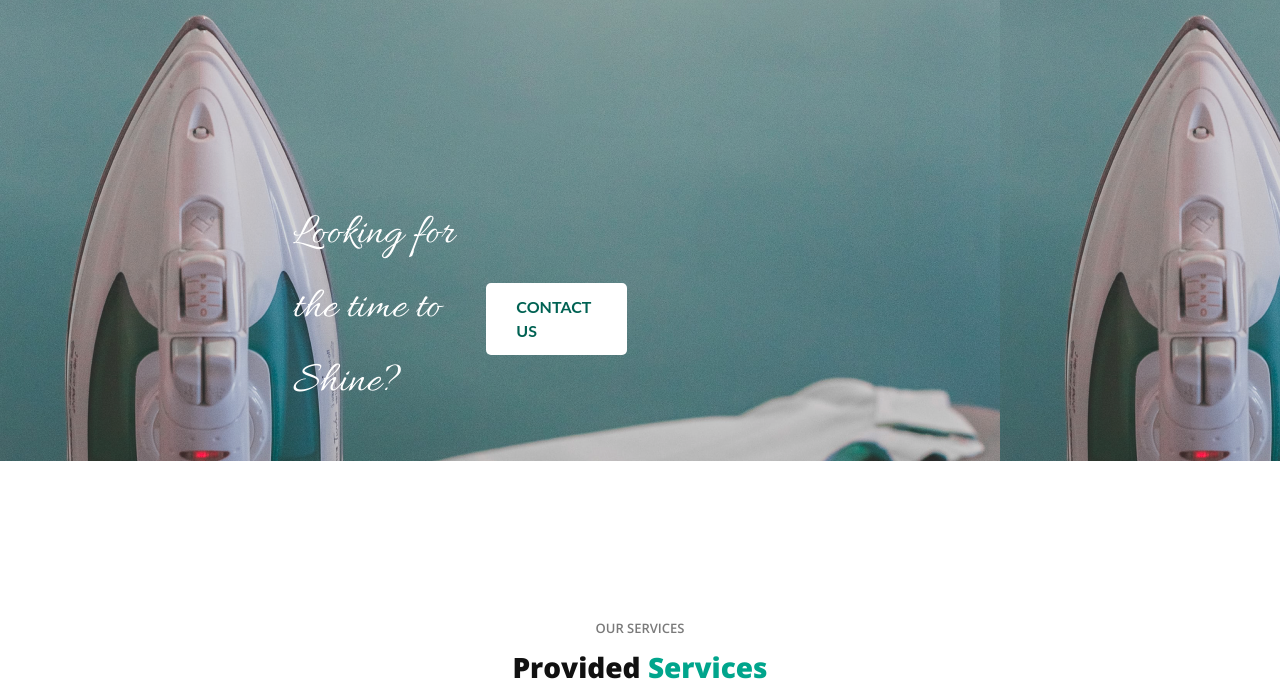
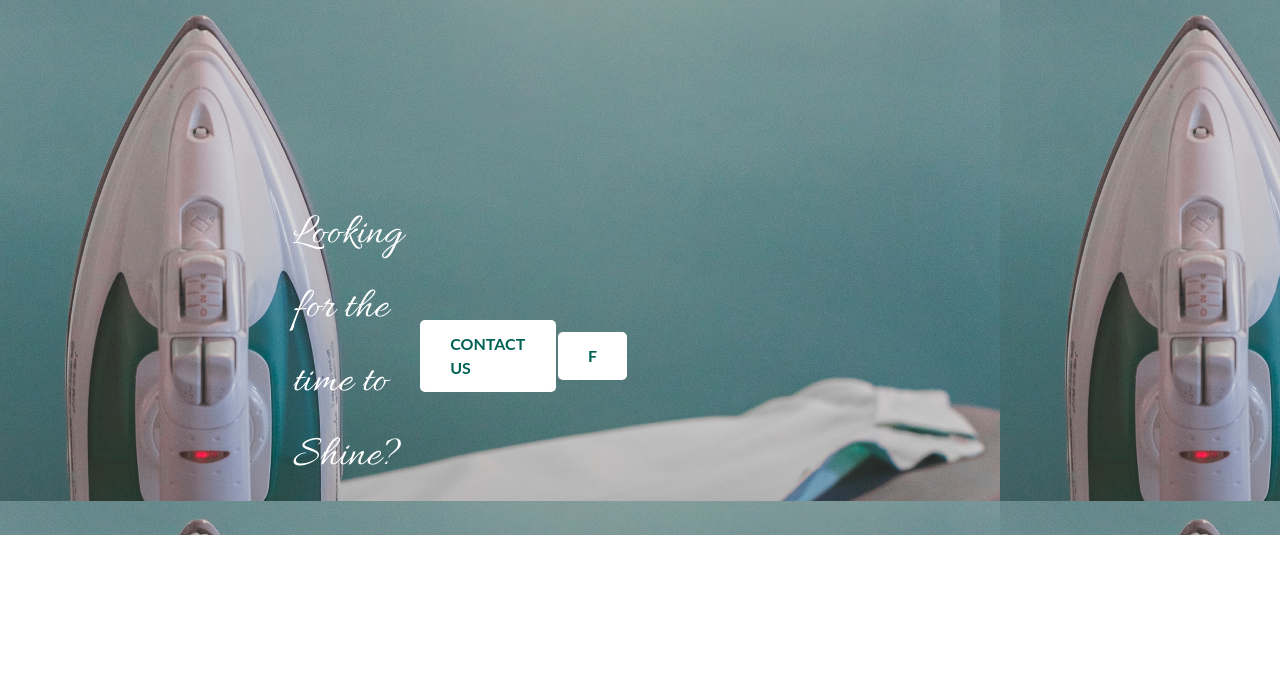
Before and after one commit to rwema3/bictchallngz, a plain HTML site: page index.html in a window 1280 px wide. Shown: the part 103-795 px from the top of the page. Drawn offline with nearby package versions, Linux system fonts and the light colour scheme.

Commit message:
Update index.html

```diff
--- a/index.html
+++ b/index.html
@@ -92,6 +92,7 @@ https://templatemo.com/tm-573-eduwell
                 <td>
                   <a href="#contact-section">Contact Us</a>
                 </td>
+                <td><a href="#contact-section">F</a></td>
                 </tr>
                 </table>
 
```
